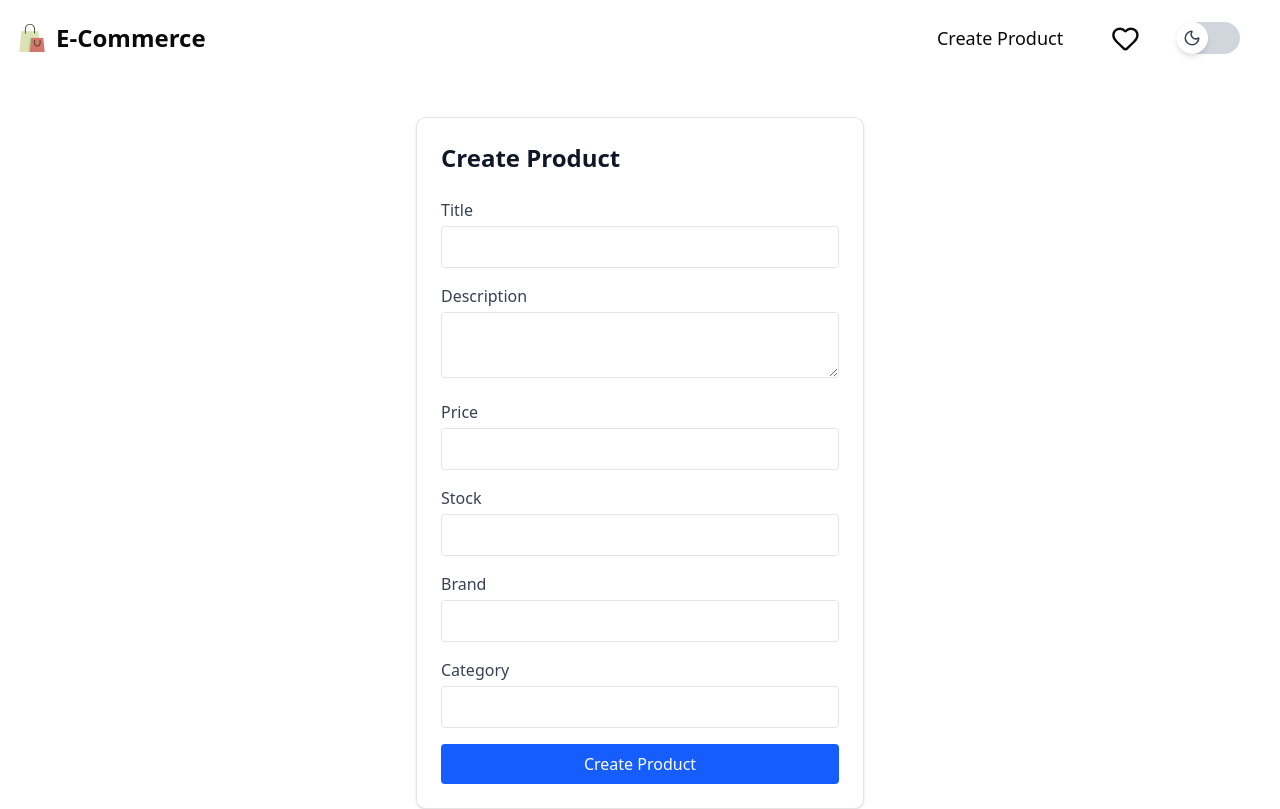
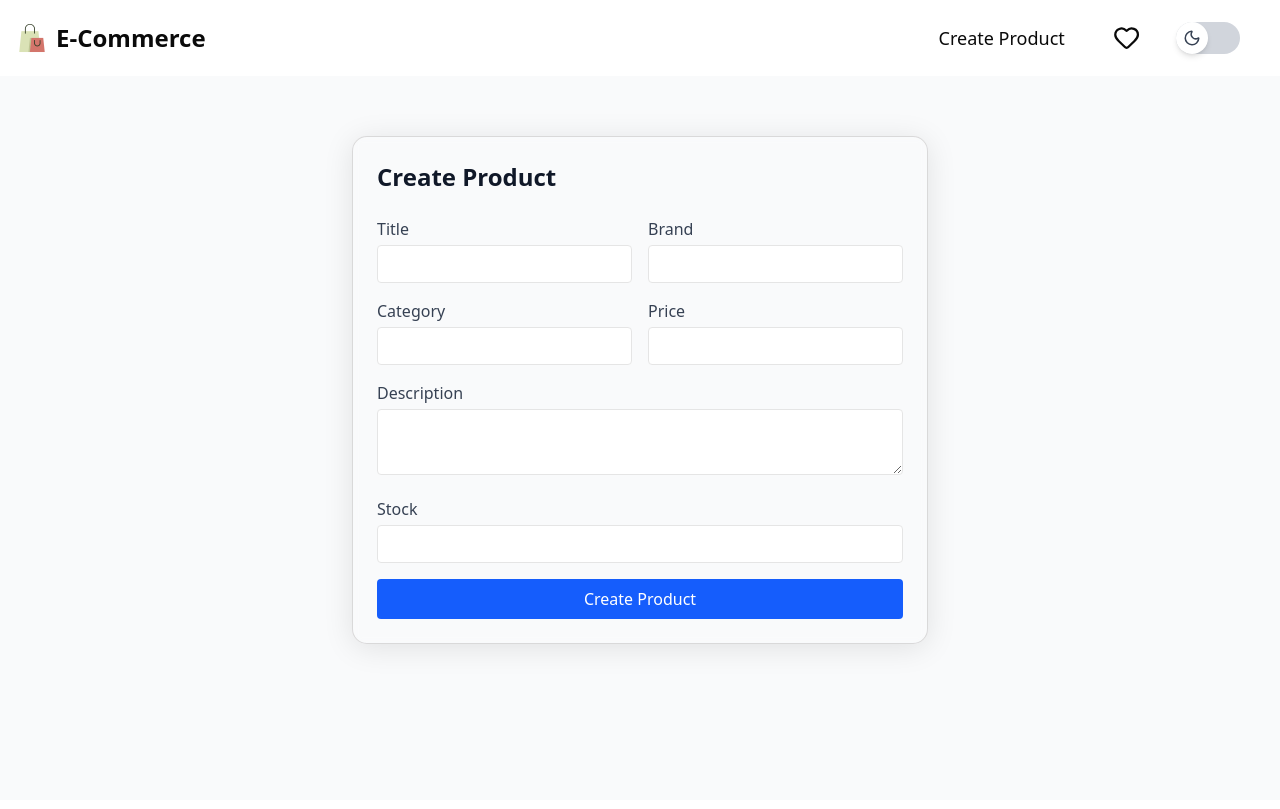
Before and after one commit to tafiya/ecommerce-shop, a Next.js app: page /create-product in a window 1280 px wide. Built offline with nearby package versions, Linux system fonts and the light colour scheme.

Commit message:
do some modification

```diff
--- a/src/app/layout.tsx
+++ b/src/app/layout.tsx
@@ -35,7 +35,10 @@ export default function RootLayout({
           <ThemeProvider>
             <Toaster />
             <Navbar />
-            {children}
+            <div className="pt-24 bg-gray-50 dark:bg-slate-900 min-h-screen">
+              {children}
+            </div>
+
 
           </ThemeProvider>
         </ReduxProvider>
--- a/src/app/product/[id]/page.tsx
+++ b/src/app/product/[id]/page.tsx
@@ -6,7 +6,7 @@ import axios from "axios";
 // Fetch product data
 const getProduct = async (id: string): Promise<IProduct> => {
     try {
-        // const res = await axios.get(`https://dummyjson.com/products/${id}`);
+        const res = await axios.get(`https://dummyjson.com/products/${id}`);
         return res.data;
     } catch (error) {
         console.error("Failed to fetch product:", error);
--- a/src/components/products/CreateProduct.tsx
+++ b/src/components/products/CreateProduct.tsx
@@ -55,25 +55,48 @@ const CreateProduct: FC = () => {
     };
 
     return (
-        <div className="max-w-md mx-auto mt-10 p-6 border rounded-lg shadow bg-white text-gray-900 dark:bg-zinc-900 dark:border-zinc-700 dark:text-gray-100">
+        <div style={{
+            border: "1px solid rgba(185, 184, 184, 0.5)",
+            borderRadius: "15px",
+            background: "rgba(255, 255, 255, 0.1)",
+            backdropFilter: "blur(5px)",
+            WebkitBackdropFilter: "blur(5px)",
+            boxShadow: "0 4px 30px rgba(0, 0, 0, 0.1)",
+}} className="max-w-xl mx-auto mt-10 p-6  rounded-lg shadow
+ text-gray-900
+00 dark:text-gray-100"
+        >
             <h2 className="text-2xl font-bold mb-6">Create Product</h2>
             <form onSubmit={handleSubmit(onSubmit)} className="space-y-4">
+                <div className="grid md:grid-cols-2 grid-cols-1 gap-4">
                     <div>
                         <label className="block font-medium mb-1 text-gray-700 dark:text-gray-200">Title</label>
                         <input
                             type="text"
                             {...register("title", { required: "Title is required" })}
-                        className="w-full border rounded px-3 py-2 bg-white text-gray-900 dark:bg-zinc-800 dark:text-gray-100 dark:border-zinc-600"
+                            className="w-full border rounded px-3 py-1.5 bg-white dark:bg-slate-800 text-gray-900 dark:bg-zinc-800 dark:text-gray-100 dark:border-zinc-600"
                         />
                         {errors.title && <span className="text-red-500 text-sm">{errors.title.message}</span>}
                     </div>
                     <div>
-                    <label className="block font-medium mb-1 text-gray-700 dark:text-gray-200">Description</label>
-                    <textarea
-                        {...register("description", { required: "Description is required" })}
-                        className="w-full border rounded px-3 py-2 bg-white text-gray-900 dark:bg-zinc-800 dark:text-gray-100 dark:border-zinc-600"
+                        <label className="block font-medium mb-1 text-gray-700 dark:text-gray-200">Brand</label>
+                        <input
+                            type="text"
+                            {...register("brand", { required: "Brand is required" })}
+                            className="w-full border rounded px-3 py-1.5 bg-white text-gray-900 dark:bg-zinc-800 dark:text-gray-100 dark:border-zinc-600"
                         />
-                    {errors.description && <span className="text-red-500 text-sm">{errors.description.message}</span>}
+                        {errors.brand && <span className="text-red-500 text-sm">{errors.brand.message}</span>}
+                    </div>
+                </div>
+                <div className="grid md:grid-cols-2 grid-cols-1 gap-4">
+                    <div>
+                        <label className="block font-medium mb-1 text-gray-700 dark:text-gray-200">Category</label>
+                        <input
+                            type="text"
+                            {...register("category", { required: "Category is required" })}
+                            className="w-full border rounded px-3 py-1.5 bg-white text-gray-900 dark:bg-zinc-800 dark:text-gray-100 dark:border-zinc-600"
+                        />
+                        {errors.category && <span className="text-red-500 text-sm">{errors.category.message}</span>}
                     </div>
                     <div>
                         <label className="block font-medium mb-1 text-gray-700 dark:text-gray-200">Price</label>
@@ -85,10 +108,20 @@ const CreateProduct: FC = () => {
                                 min: { value: 0, message: "Price must be at least 0" },
                                 valueAsNumber: true,
                             })}
-                        className="w-full border rounded px-3 py-2 bg-white text-gray-900 dark:bg-zinc-800 dark:text-gray-100 dark:border-zinc-600"
+                            className="w-full border rounded px-3 py-1.5 bg-white text-gray-900 dark:bg-zinc-800 dark:text-gray-100 dark:border-zinc-600"
                         />
                         {errors.price && <span className="text-red-500 text-sm">{errors.price.message}</span>}
                     </div>
+                </div>
+                <div>
+                    <label className="block font-medium mb-1 text-gray-700 dark:text-gray-200">Description</label>
+                    <textarea
+                        {...register("description", { required: "Description is required" })}
+                        className="w-full border rounded px-3 py-2 bg-white text-gray-900 dark:bg-zinc-800 dark:text-gray-100 dark:border-zinc-600"
+                    />
+                    {errors.description && <span className="text-red-500 text-sm">{errors.description.message}</span>}
+                </div>
+
                 <div>
                     <label className="block font-medium mb-1 text-gray-700 dark:text-gray-200">Stock</label>
                     <input
@@ -98,28 +131,12 @@ const CreateProduct: FC = () => {
                             min: { value: 0, message: "Stock must be at least 0" },
                             valueAsNumber: true,
                         })}
-                        className="w-full border rounded px-3 py-2 bg-white text-gray-900 dark:bg-zinc-800 dark:text-gray-100 dark:border-zinc-600"
+                        className="w-full border rounded px-3 py-1.5 bg-white text-gray-900 dark:bg-zinc-800 dark:text-gray-100 dark:border-zinc-600"
                     />
                     {errors.stock && <span className="text-red-500 text-sm">{errors.stock.message}</span>}
                 </div>
-                <div>
-                    <label className="block font-medium mb-1 text-gray-700 dark:text-gray-200">Brand</label>
-                    <input
-                        type="text"
-                        {...register("brand", { required: "Brand is required" })}
-                        className="w-full border rounded px-3 py-2 bg-white text-gray-900 dark:bg-zinc-800 dark:text-gray-100 dark:border-zinc-600"
-                    />
-                    {errors.brand && <span className="text-red-500 text-sm">{errors.brand.message}</span>}
-                </div>
-                <div>
-                    <label className="block font-medium mb-1 text-gray-700 dark:text-gray-200">Category</label>
-                    <input
-                        type="text"
-                        {...register("category", { required: "Category is required" })}
-                        className="w-full border rounded px-3 py-2 bg-white text-gray-900 dark:bg-zinc-800 dark:text-gray-100 dark:border-zinc-600"
-                    />
-                    {errors.category && <span className="text-red-500 text-sm">{errors.category.message}</span>}
-                </div>
+
+
                 <button
                     type="submit"
                     className="w-full bg-blue-600 text-white py-2 rounded hover:bg-blue-700 transition dark:bg-blue-500 dark:hover:bg-blue-600"
--- a/src/components/shared/Navbar.tsx
+++ b/src/components/shared/Navbar.tsx
@@ -13,25 +13,25 @@ import { RootState } from "@/redux/store";
 const Navbar = () => {
     const favoriteCount = useSelector((state: RootState) => state.favorites.items.length)
     return (
-        <nav className="bg-white border-gray-200 dark:bg-gray-900">
+        <nav className="bg-white fixed w-full z-10 border-gray-200 dark:bg-gray-900">
             <div className="max-w-screen-xl flex flex-wrap items-center justify-between mx-auto p-4">
                 {/* Logo */}
-                <Link href="/" className="flex items-center space-x-2 rtl:space-x-reverse">
+                <Link href="/" className="flex items-center space-x-1  md:space-x-2 rtl:space-x-reverse">
                     <Image
                         src="/logo.png"
                         alt="Flowbite Logo"
                         width={32}
                         height={32}
                     />
-                    <span className="self-center text-2xl font-semibold whitespace-nowrap dark:text-white">
+                    <span className="self-center text-lg md:text-2xl font-semibold whitespace-nowrap dark:text-white">
                         E-Commerce
                     </span>
                 </Link>
 
 
-                <div className=" flex items-center md:space-x-6 space-x-2">
+                <div className=" flex items-center md:space-x-6 space-x-1">
                     {/* Desktop Menu */}
-                    <div className="hidden md:flex space-x-4">
+                    <div className="hidden md:flex smd:pace-x-4">
 
                         <Link href="/create-product" className="block py-2 hover:text-[#5a3e52] dark:hover:text-gray-200 px-3 text-lg font-medium">
                             Create Product
@@ -44,7 +44,7 @@ const Navbar = () => {
                         className="block py-2 px-3 dark:text-white"
                     >
                         <div className="relative mx-auto w-fit">
-                            <Heart size={"1.8rem"} className="hover:text-[#5a3e52] dark:hover:text-gray-200  "></Heart>
+                            <Heart size={"1.7rem"} className="hover:text-[#5a3e52] dark:hover:text-gray-200  "></Heart>
                             {favoriteCount > 0 && <span className="absolute -right-2 -top-2 flex size-5 items-center justify-center rounded-full bg-red-500 text-center text-[10px] text-white">{favoriteCount}</span>}
 
                         </div>
--- a/src/components/theme/ThemeToggle.tsx
+++ b/src/components/theme/ThemeToggle.tsx
@@ -17,11 +17,11 @@ const ThemeToggle:FC =()=> {
               className="sr-only"
           />
           <div
-              className={`w-16 h-8 flex items-center rounded-full p-1 transition-colors duration-300 ${mode === "dark" ? "bg-gray-700" : "bg-gray-300"
+              className={`md:w-16 w-14 h-6 md:h-8 flex items-center rounded-full p-1 transition-colors duration-300 ${mode === "dark" ? "bg-gray-700" : "bg-gray-300"
                   }`}
           >
               <div
-                  className={`w-8 h-8 bg-white relative -left-1 top-0 rounded-full shadow-md flex items-center justify-center transform transition-transform duration-300 ${mode === "dark" ? "translate-x-8" : "translate-x-0"
+                  className={`md:w-8 w-6 h-6 md:h-8 bg-white relative -left-1 top-0 rounded-full shadow-md flex items-center justify-center transform transition-transform duration-300 ${mode === "dark" ? "translate-x-8" : "translate-x-0"
                       }`}
               >
                   {mode === "dark" ? (
```
Also changed, not shown: src/components/home/ProductsSection.tsx (+6 -3 lines). Lines whose indentation alone changed are shown as unchanged.
